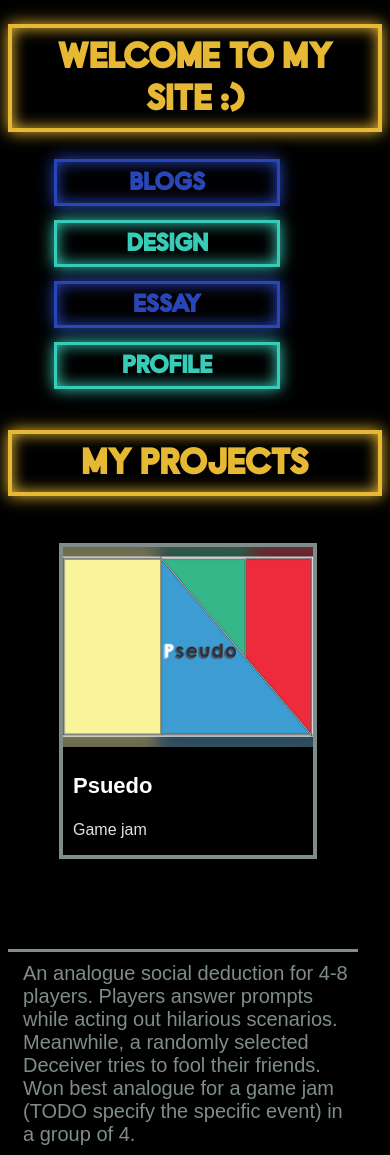
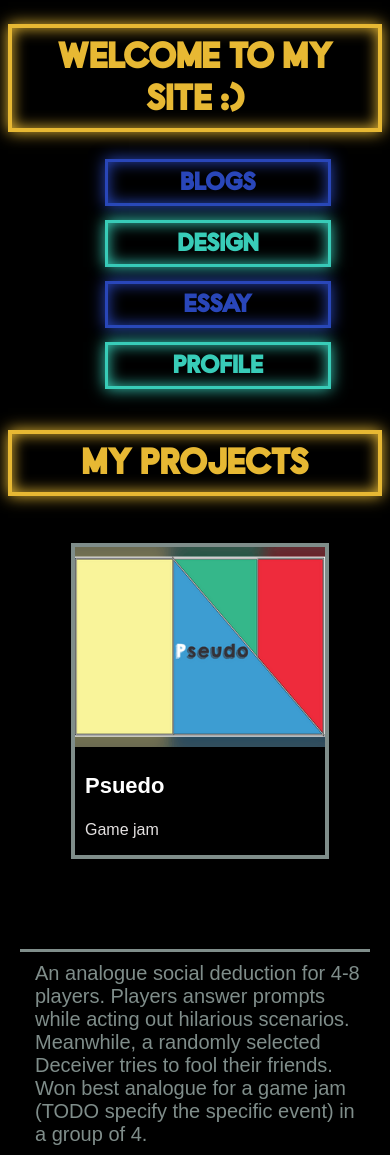
Before and after one commit to JesseVolstruis/DIGA3008A, a plain HTML site: page index.html in a window 390 px wide. Shown: the top 1155 px of the page. Drawn offline with Linux system fonts and the light colour scheme.

Commit message:
hopefully formatted home page

```diff
--- a/main.css
+++ b/main.css
@@ -239,6 +239,7 @@ nav ul li a{
     .GridContainer{
         grid-template-columns: 350px;
         grid-template-rows: repeat(8,350px);
+        justify-content: center;
     }
 
     .MainNavButton1{
@@ -249,5 +250,9 @@ nav ul li a{
         text-shadow: none;
     }
 
+    .MainNavMenu ul{
+        margin-right: 0;
+    }
+
 
 }
```
